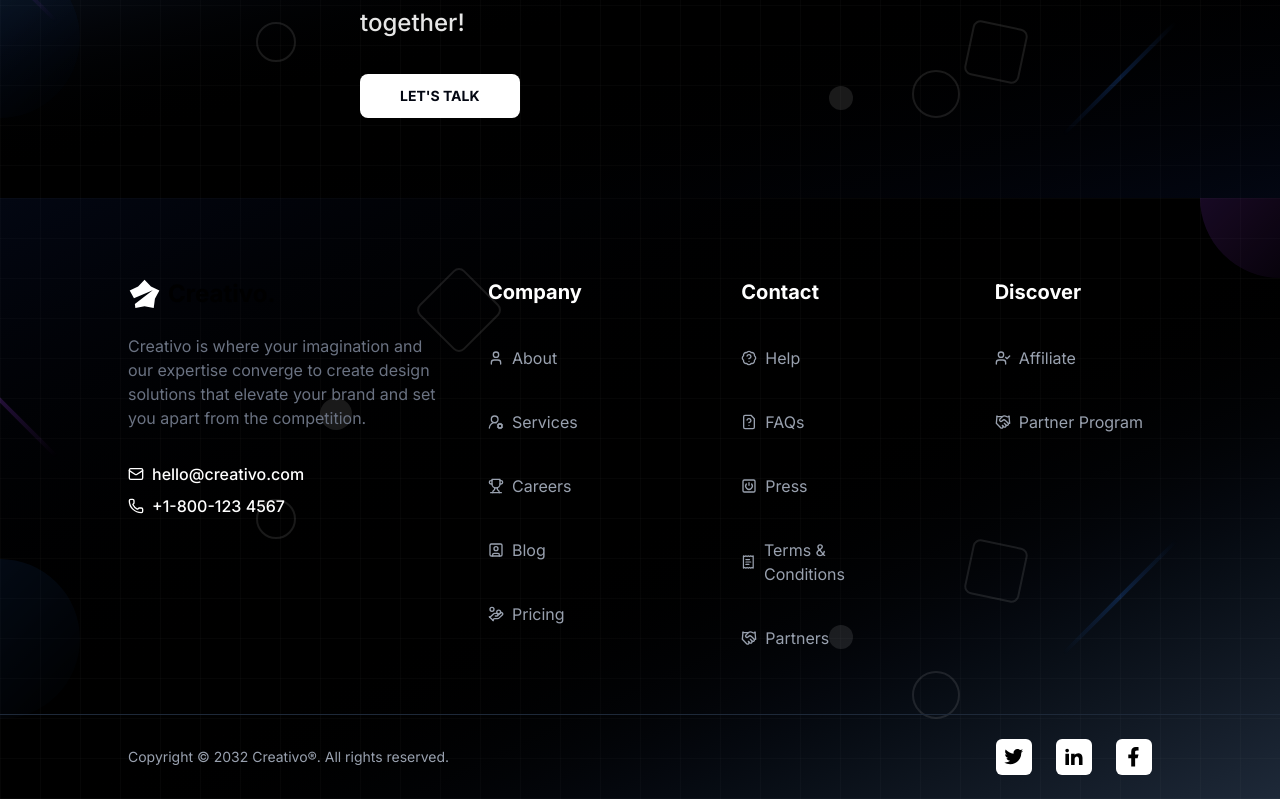
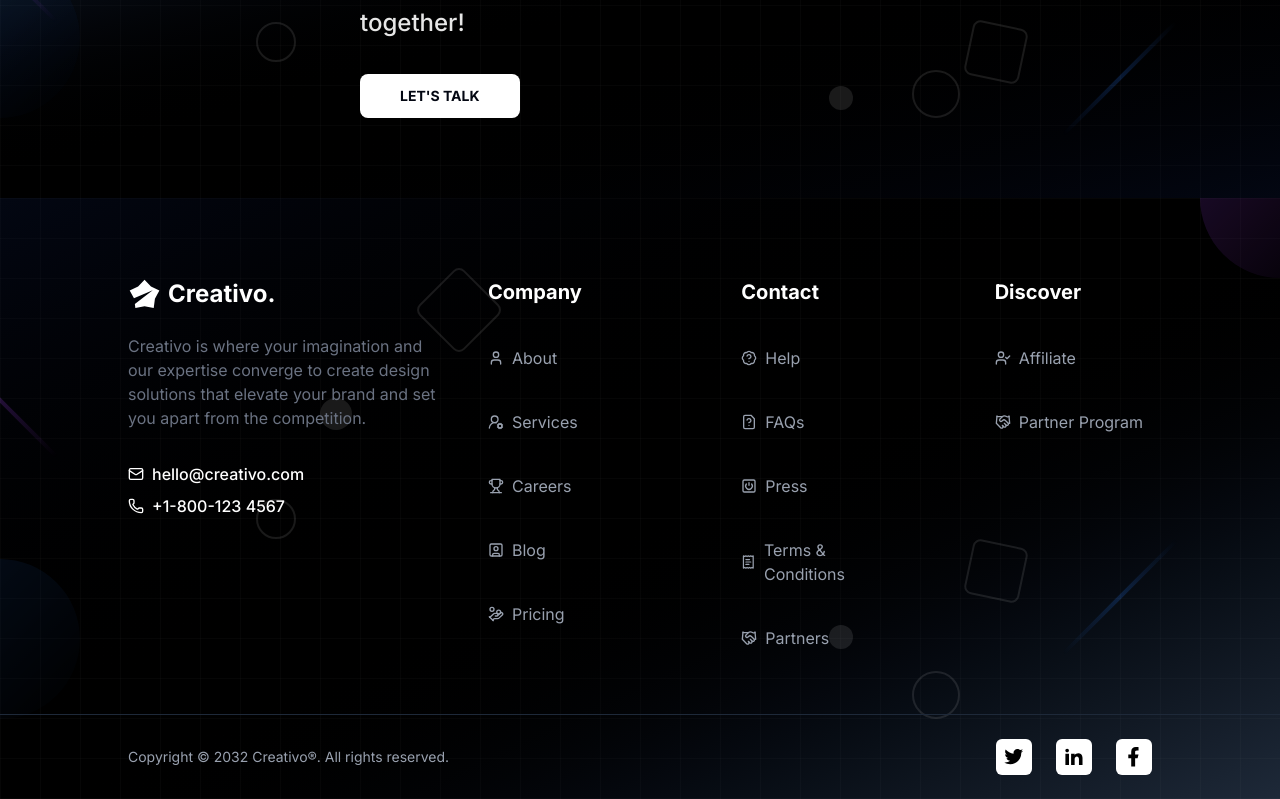
Before and after one commit to ArikusumaWardana/creativo-landing-page, a Next.js app: page / in a window 1280 px wide. Shown: the part 2869-3668 px from the top of the page. Built offline with nearby package versions, Linux system fonts and the light colour scheme.

Commit message:
Update Footer component to change brand name text color to white for better visibility.

```diff
--- a/src/app/components/organisms/Footer.tsx
+++ b/src/app/components/organisms/Footer.tsx
@@ -50,7 +50,7 @@ export default function Footer() {
             <div className="md:max-w-xs">
               <div className="flex items-center gap-2 mb-6">
                 <Image src={footerData.info.logo} alt="logo" width={32} height={32} />
-                <span className="text-2xl font-bold font-inter">{footerData.info.brandName}</span>
+                <span className="text-2xl font-bold font-inter text-white">{footerData.info.brandName}</span>
               </div>
               <p className="text-gray-500 font-inter mb-8">
                 {footerData.info.description}
```
